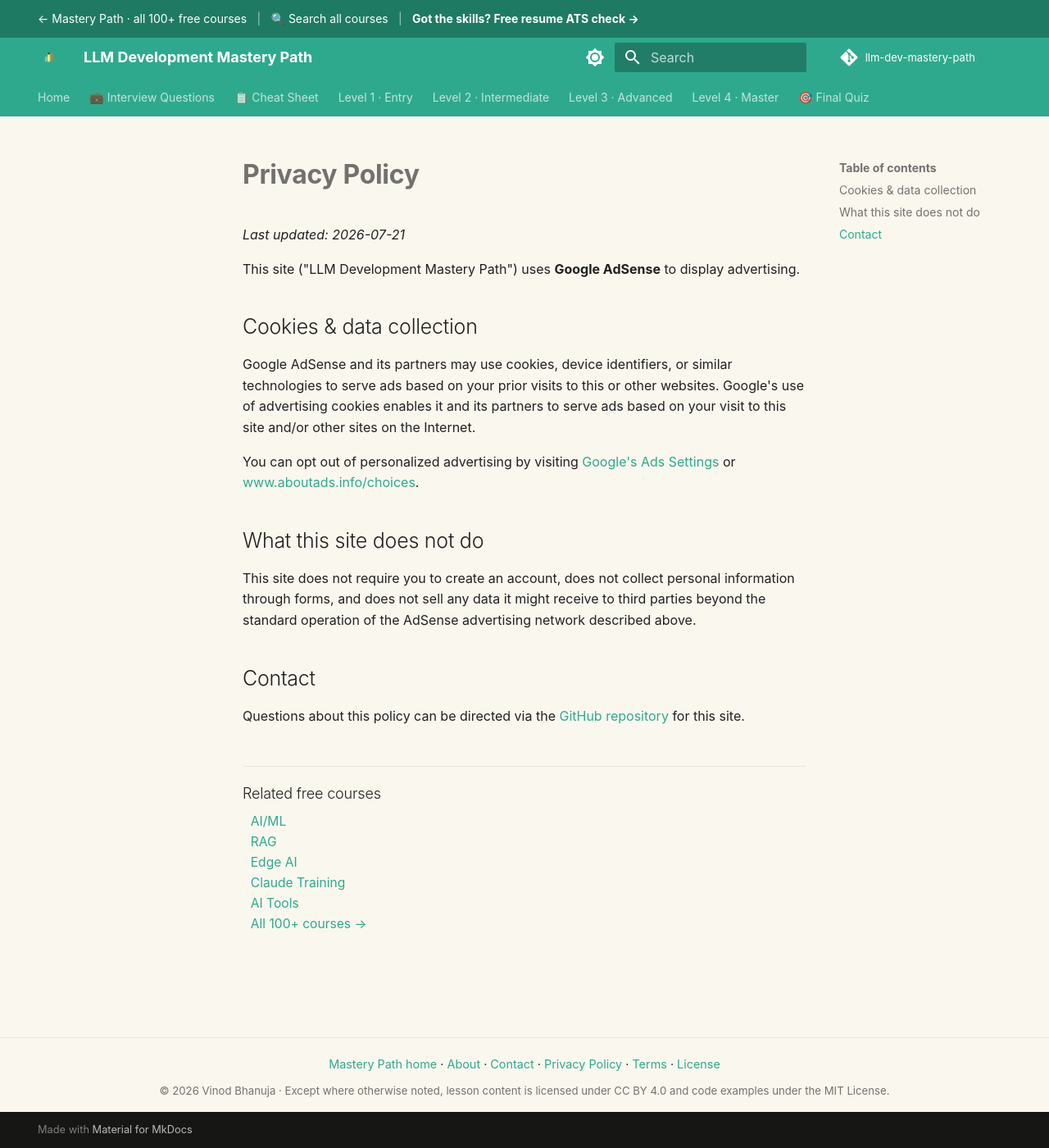
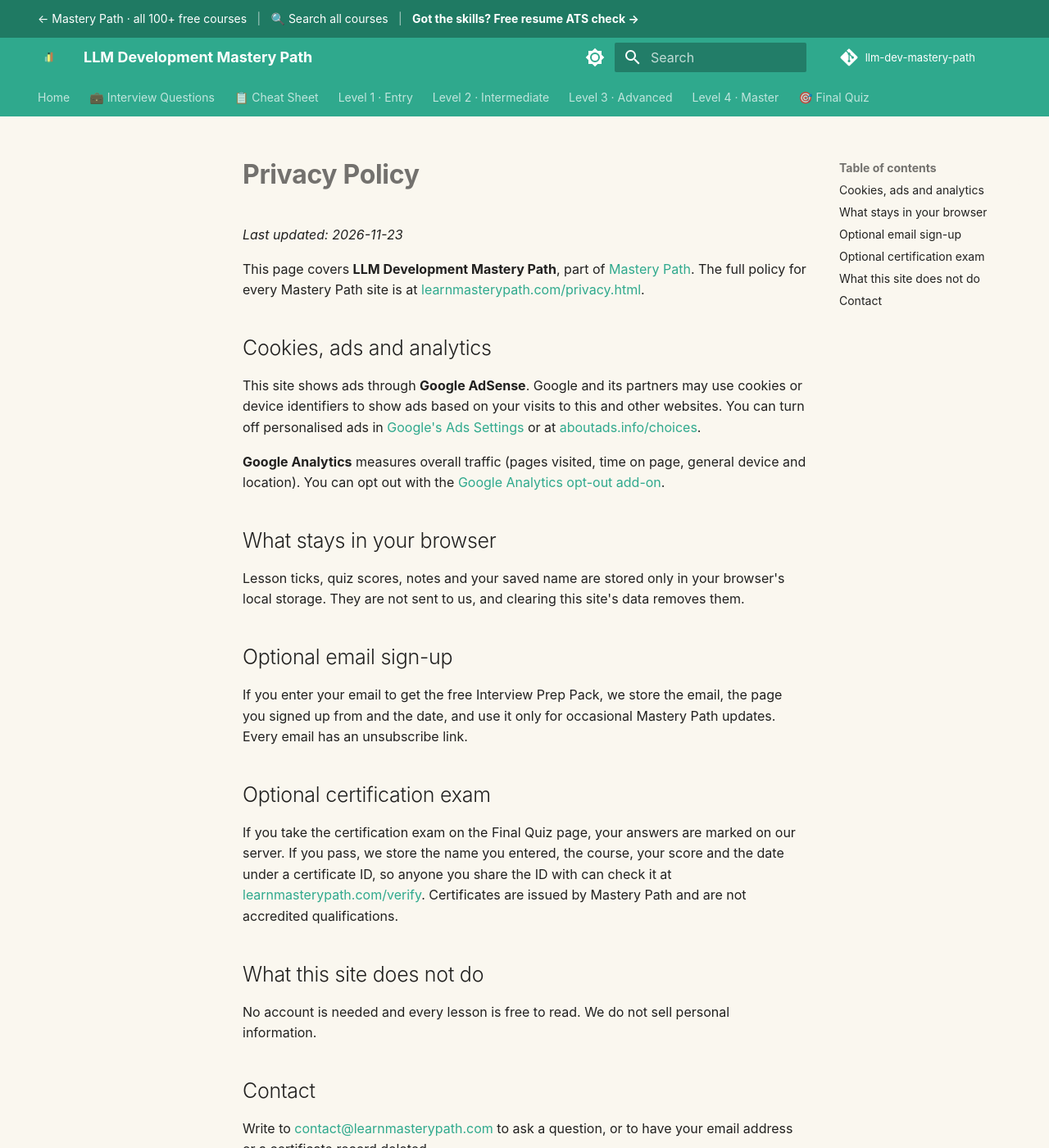
Before and after one commit to SIGILIPELLI/llm-dev-mastery-path, an MkDocs documentation site: the page built from docs/privacy.md, in a window 1280 px wide and 1400 px high. Shown: the whole window at 82% size. Built offline with MkDocs 1.6.1 and Material for MkDocs 9.7.7, drawn with Linux system fonts in a browser that asks for light colours; comment, search, counter and statistics services are not loaded.

Commit message:
Update privacy page: progress stays in the browser, optional email sign-up and certification exam, link to the full policy
Co-Authored-By: Claude Opus 5.5 <noreply@anthropic.com>

```diff
--- a/docs/privacy.md
+++ b/docs/privacy.md
@@ -1,34 +1,35 @@
 ---
-description: "Privacy policy for the free LLM Development Mastery Path: how Google Analytics and AdSense cookies are used, what is not collected, and how to opt out."
+description: "Privacy policy for the free LLM Development Mastery Path: cookies for ads and analytics, what stays in your browser, and the optional email sign-up and certification exam."
 ---
 
 # Privacy Policy
 
-_Last updated: 2026-07-21_
+_Last updated: 2026-11-23_
 
-This site ("LLM Development Mastery Path") uses **Google AdSense** to display
-advertising.
+This page covers **LLM Development Mastery Path**, part of [Mastery Path](https://learnmasterypath.com/). The full policy for every Mastery Path site is at [learnmasterypath.com/privacy.html](https://learnmasterypath.com/privacy.html).
 
-## Cookies & data collection
+## Cookies, ads and analytics
 
-Google AdSense and its partners may use cookies, device identifiers, or similar
-technologies to serve ads based on your prior visits to this or other websites.
-Google's use of advertising cookies enables it and its partners to serve ads
-based on your visit to this site and/or other sites on the Internet.
+This site shows ads through **Google AdSense**. Google and its partners may use cookies or device identifiers to show ads based on your visits to this and other websites. You can turn off personalised ads in [Google's Ads Settings](https://adssettings.google.com/) or at [aboutads.info/choices](https://www.aboutads.info/choices/).
 
-You can opt out of personalized advertising by visiting
-[Google's Ads Settings](https://adssettings.google.com/) or
-[www.aboutads.info/choices](https://www.aboutads.info/choices/).
+**Google Analytics** measures overall traffic (pages visited, time on page, general device and location). You can opt out with the [Google Analytics opt-out add-on](https://tools.google.com/dlpage/gaoptout).
+
+## What stays in your browser
+
+Lesson ticks, quiz scores, notes and your saved name are stored only in your browser's local storage. They are not sent to us, and clearing this site's data removes them.
+
+## Optional email sign-up
+
+If you enter your email to get the free Interview Prep Pack, we store the email, the page you signed up from and the date, and use it only for occasional Mastery Path updates. Every email has an unsubscribe link.
+
+## Optional certification exam
+
+If you take the certification exam on the Final Quiz page, your answers are marked on our server. If you pass, we store the name you entered, the course, your score and the date under a certificate ID, so anyone you share the ID with can check it at [learnmasterypath.com/verify](https://learnmasterypath.com/verify/). Certificates are issued by Mastery Path and are not accredited qualifications.
 
 ## What this site does not do
 
-This site does not require you to create an account, does not collect personal
-information through forms, and does not sell any data it might receive to third
-parties beyond the standard operation of the AdSense advertising network
-described above.
+No account is needed and every lesson is free to read. We do not sell personal information.
 
 ## Contact
 
-Questions about this policy can be directed via the
-[GitHub repository](https://github.com/SIGILIPELLI/llm-dev-mastery-path) for
-this site.
+Write to [contact@learnmasterypath.com](mailto:contact@learnmasterypath.com) to ask a question, or to have your email address or a certificate record deleted.
```
